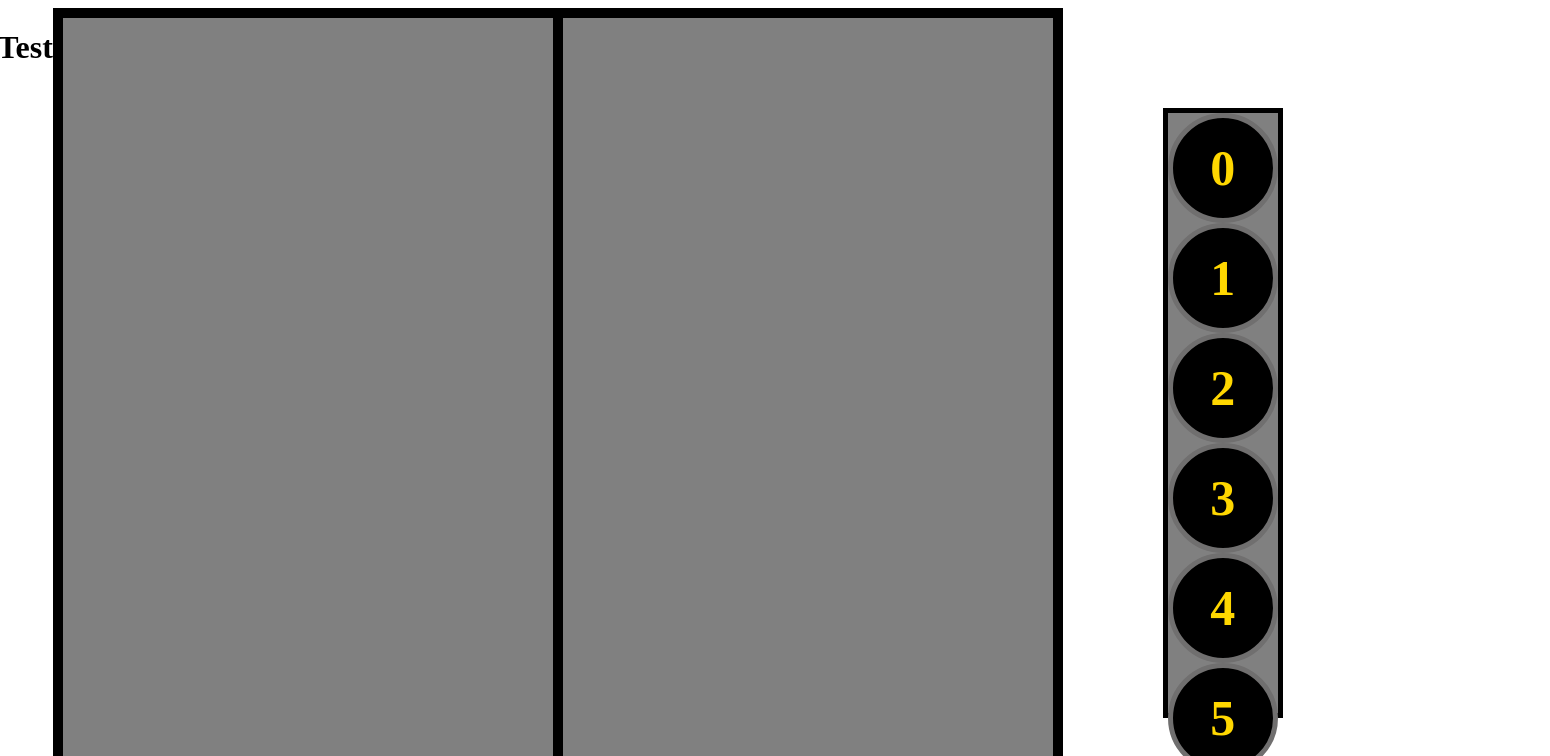
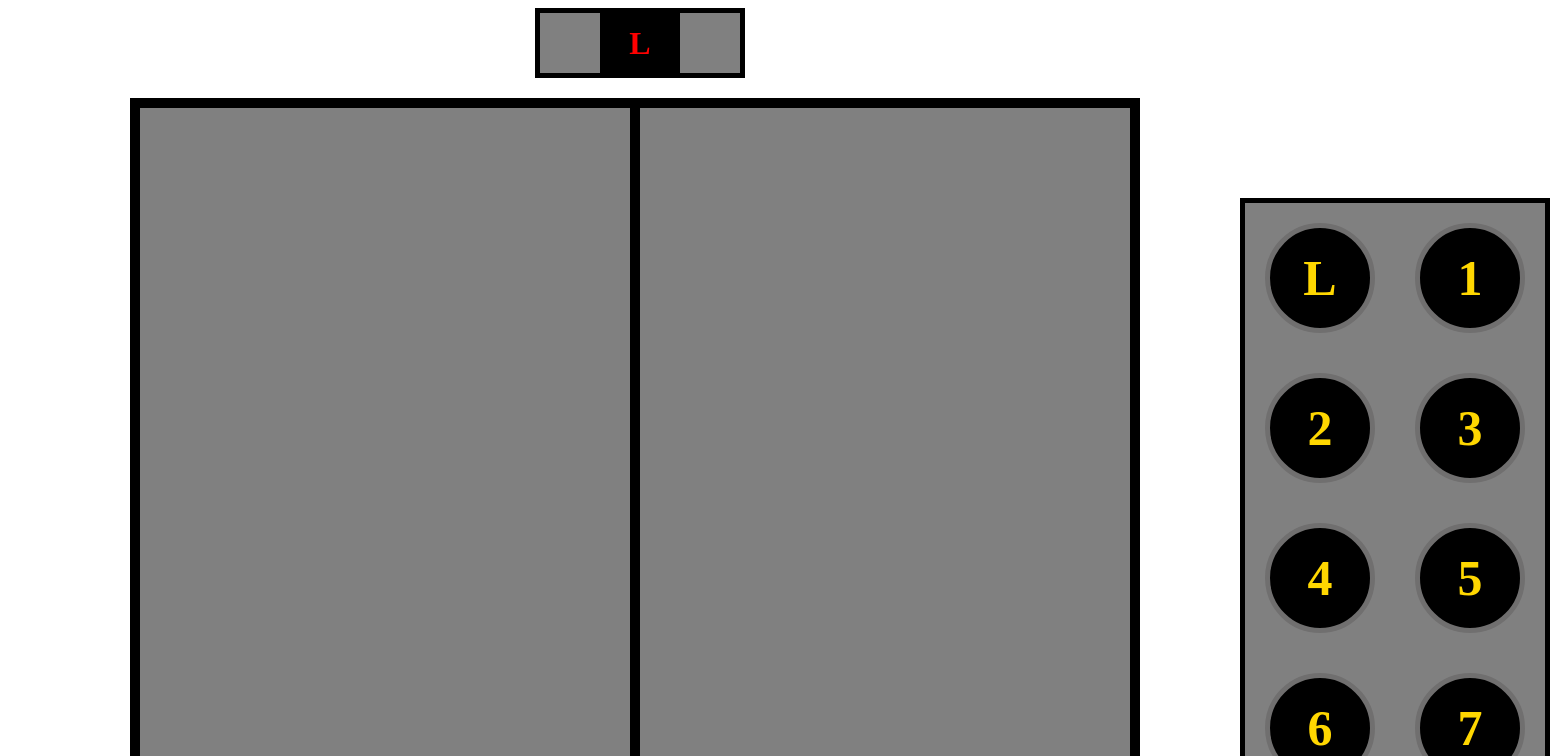
Before and after one commit to nirkraw/Elevator, a React (Create React App) app: page / in a window 1280 px wide. Shown: the top 756 px of the page, 1550 px wide, since content can reach past the window. Built offline with nearby package versions, Linux system fonts and the light colour scheme.

Commit message:
finish layout for panel, marker, and doors

```diff
--- a/src/components/floorMarker.js
+++ b/src/components/floorMarker.js
@@ -1,10 +1,14 @@
 import React, { Component } from 'react'
+import FloorMarkerCSS from "../styles/floorMarker.css"
 
 export default class FloorMarker extends Component {
     render() {
+        const currentFloor = this.props.currentFloor === 0 ? "L" : this.props.currentFloor;
         return (
-            <div>
-                <h1>Test</h1>
+            <div className="floor-marker-outer">
+                <div className="floor-marker-box">
+                    <h1>{currentFloor}</h1>
+                </div>
             </div>
         )
     }
--- a/src/components/panel.js
+++ b/src/components/panel.js
@@ -1,33 +1,46 @@
-import React, { Component } from 'react'
-import PanelCSS from "../styles/panel.css"
-import Doors from "./doors.js"
-import FloorMarker from "./floorMarker"
+import React, { Component } from "react";
+import PanelCSS from "../styles/panel.css";
+import Doors from "./doors.js";
+import FloorMarker from "./floorMarker";
 
 export default class Panel extends Component {
   constructor(props) {
-        super(props)
+    super(props);
 
     this.state = {
       currentFloor: 0,
-             floorsPressed: []
-        }
+      floorsPressed: [],
+    };
   }
 
   createPanel() {
-        return Array(8).fill().map((_, i) => <div className="floor-button"><h1>{i}</h1></div>);
+    return Array(8)
+      .fill()
+      .map((_, i) =>
+        i !== 0 ? (
+          <div className="floor-button">
+            <h1>{i}</h1>
+          </div>
+        ) : (
+          <div className="floor-button">
+            <h1>L</h1>
+          </div>
+        )
+      );
   }
 
   render() {
     const panel = this.createPanel();
     return (
       <div className="main-view">
-                <FloorMarker />
-                <Doors currentFloor= {this.state.currentFloor}/>
-                <div className="main-panel-box">
-                    {panel}
+        <div className="floor-marker-main">
+          <FloorMarker currentFloor={this.state.currentFloor} />
+        </div>
+        <div className="doors-and-panel-main">
+          <Doors currentFloor={this.state.currentFloor} />
+          <div className="main-panel-box">{panel}</div>
         </div>
       </div>
-
-        )
+    );
   }
 }
--- /dev/null
+++ b/src/styles/floorMarker.css
@@ -0,0 +1,21 @@
+.floor-marker-outer {
+    height: 60px;
+    width: 200px;
+    border: 5px solid black;
+    display: flex;
+    justify-content: center;
+    background-color: gray;
+}
+
+.floor-marker-box {
+    height: 100%;
+    width: 40%;
+    background-color: black;
+    display: flex;
+    justify-content: center;
+    align-items: center;
+}
+
+.floor-marker-box > h1 {
+    color: red;
+}
--- a/src/styles/panel.css
+++ b/src/styles/panel.css
@@ -1,6 +1,14 @@
 .main-view {
     display: flex;
+    flex-direction: column;
+    align-items: center;
+}
+
+.doors-and-panel-main {
+    display: flex;
     justify-content: center;
+    margin-left: 400px;
+    margin-top: 20px;
 }
 
 .main-panel-box {
```
Lines whose indentation alone changed are shown as unchanged.
